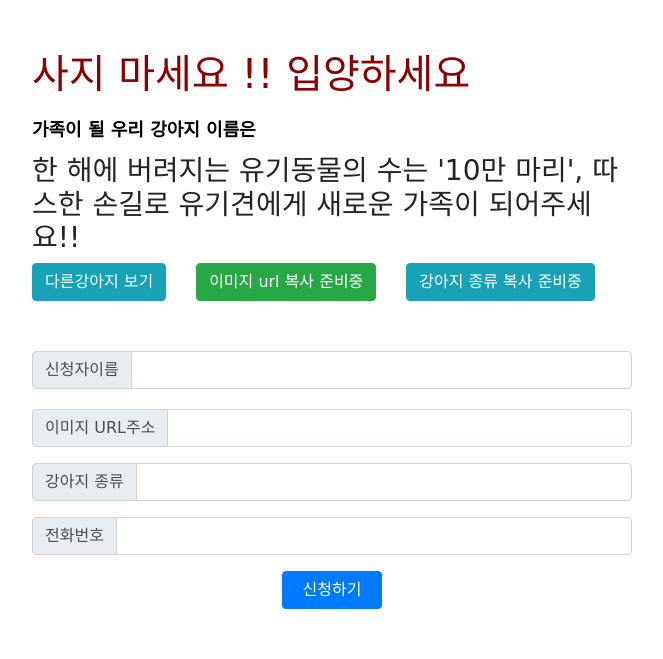
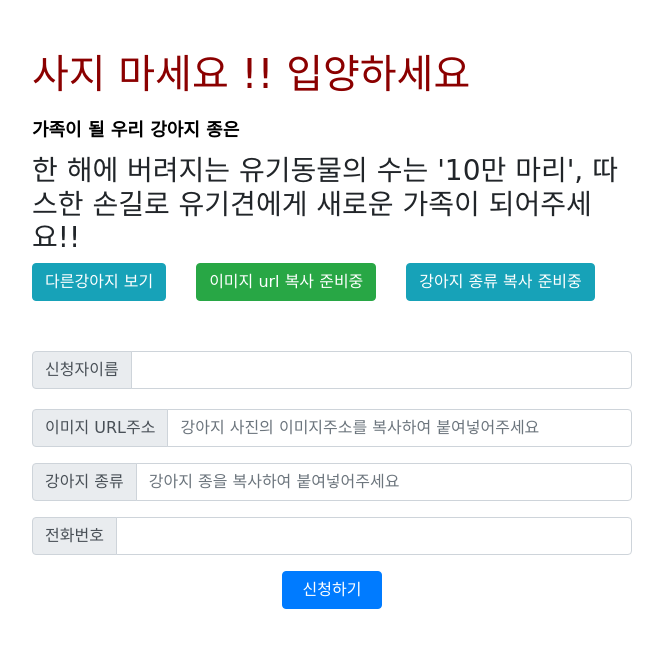
Before and after one commit to Code-Angler/Adopt_dog, a Flask app: page / in a window 1280 px wide. Shown: the part 470-1129 px from the top of the page, without its empty margins (308-971 px from the left). Run offline with Flask 2, Linux system fonts and the light colour scheme; data that the repository does not hold is empty; some libraries are stand-ins or nearby versions; some web fonts are replaced.

Commit message:
add 'placeholder tag' and change some texts

```diff
--- a/templates/index.html
+++ b/templates/index.html
@@ -186,7 +186,7 @@
              src="https://mblogthumb-phinf.pstatic.net/MjAxOTEwMTZfMTIg/MDAxNTcxMjEyMTIxMTY5.jbybfCrsrLqcTHhc5PXLMpoUmErObrUN71qulzKBISgg.VHWJKNGD-_1SFL5qjHTVwRs57GP8GE0uHKKO0gBQz6gg.PNG.canonkoreacamera/%EB%B8%94%EB%A1%9C%EA%B7%B8_%EC%BB%A4%EB%B2%84.png?type=w800"/>
         <div class="warp">
             <div class="item-desc">
-                <h1 class="donot">사지 마세요 !! 입양하세요<br><span class="family">가족이 될 우리 강아지 이름은</span><span class="name_dog"
+                <h1 class="donot">사지 마세요 !! 입양하세요<br><span class="family">가족이 될 우리 강아지 종은 </span><span class="name_dog"
                                                                                                        id="name_dog"> </span>
                 </h1>
                 <h3>한 해에 버려지는 유기동물의 수는 '10만 마리', 따스한 손길로 유기견에게 새로운 가족이 되어주세요!!</h3>
@@ -207,14 +207,14 @@
                     <span class="input-group-text" id="inputGroup-sizing-default">이미지 URL주소</span>
                 </div>
                 <input type="text" id="img_url" class="form-control" aria-label="Default"
-                       aria-describedby="inputGroup-sizing-default">
+                       aria-describedby="inputGroup-sizing-default" placeholder="강아지 사진의 이미지주소를 복사하여 붙여넣어주세요">
             </div>
             <div class="input-group mb-3">
                 <div class="input-group-prepend">
                     <span class="input-group-text" id="inputGroup-sizing-default">강아지 종류</span>
                 </div>
                 <input type="text" id="dog_species" class="form-control" aria-label="Default"
-                       aria-describedby="inputGroup-sizing-default">
+                       aria-describedby="inputGroup-sizing-default" placeholder="강아지 종을 복사하여 붙여넣어주세요">
             </div>
             <div class="input-group mb-3">
                 <div class="input-group-prepend">
```
